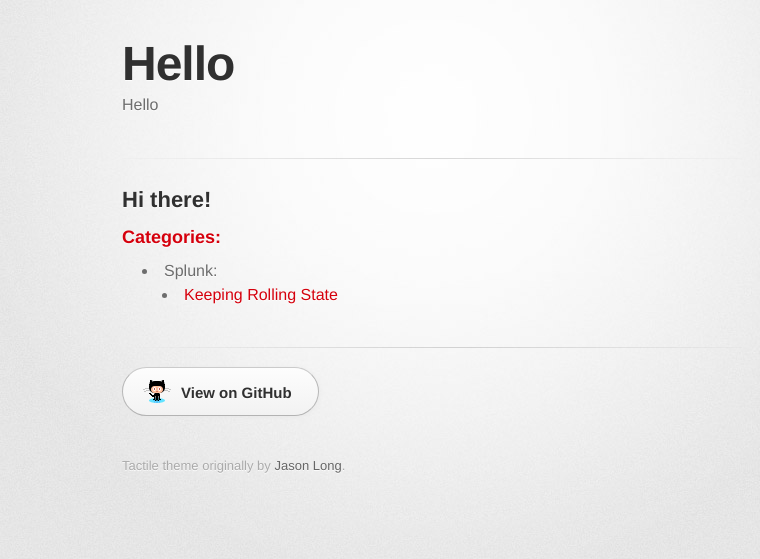
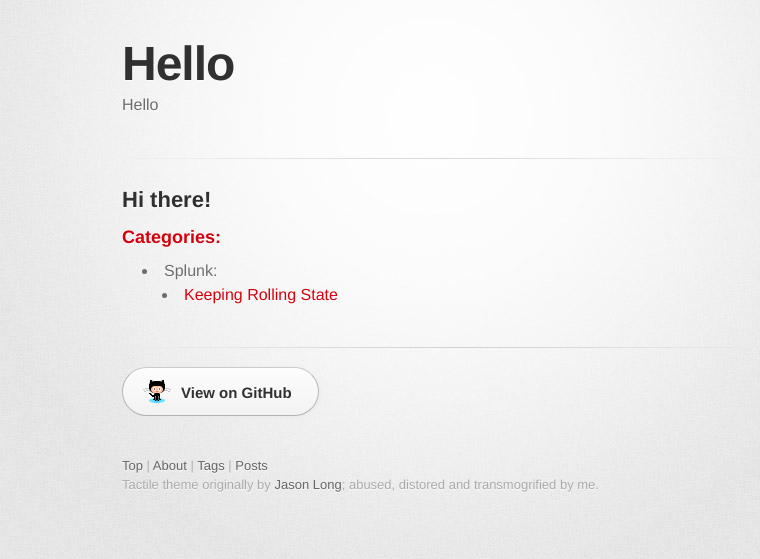
Before and after one commit to wcooley/wcooley.github.io, a Jekyll site: the page built from index.md, in a window 1280 px wide. Shown: the top 559 px of the page, without its empty margins (208-968 px from the left). Built offline with Jekyll 4.4.1, drawn with Linux system fonts in a browser that asks for light colours; some web fonts are replaced.

Commit message:
Add nav to footer

```diff
--- a/_layouts/default.html
+++ b/_layouts/default.html
@@ -39,7 +39,14 @@
             <a href="https://github.com/wcooley" id="view-on-github" class="button"><span>View on GitHub</span></a>
         </section>
 
-          Tactile theme originally by <a href="http://twitter.com/jasonlong">Jason Long</a>.
+            <nav>
+            <a href="/">Top</a> |
+            <a href="/about/wcooley">About</a> |
+            <a href="/tags.html">Tags</a> |
+            <a href="/index.html">Posts</a>
+            </nav>
+
+          Tactile theme originally by <a href="http://twitter.com/jasonlong">Jason Long</a>; abused, distored and transmogrified by me.
         </footer>
 
 
```
